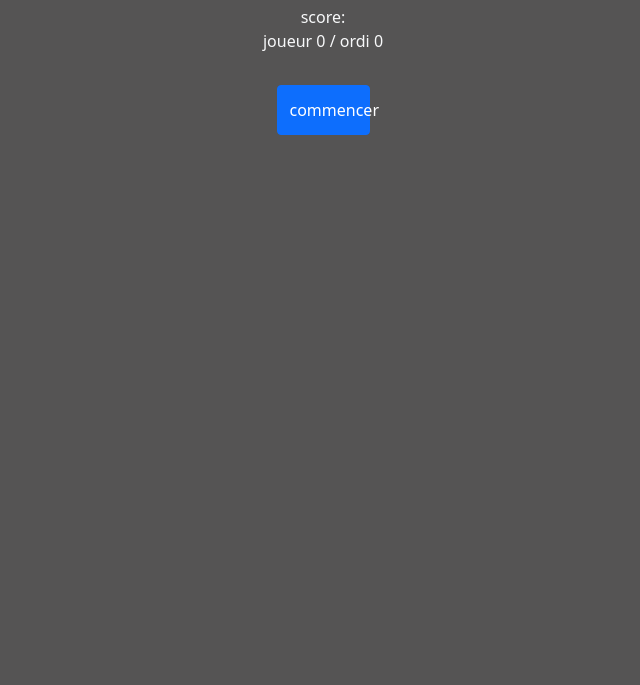
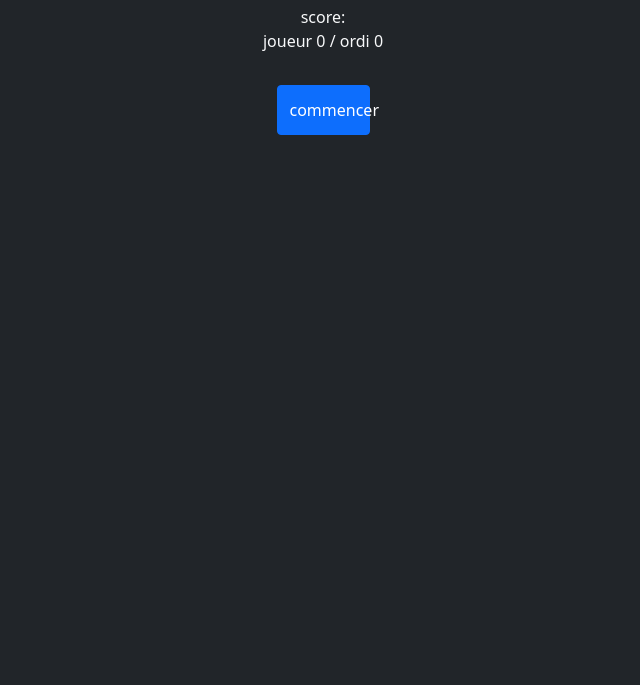
Before and after one commit to MAGICTNT/chifoumi, a website: page index.html in a window 1280 px wide. Shown: the part 115-800 px from the top of the page, without its empty margins (317-957 px from the left). Drawn offline with nearby package versions, Linux system fonts and the light colour scheme.

Commit message:
Update index.html

```diff
--- a/index.html
+++ b/index.html
@@ -5,12 +5,12 @@
     <meta charset="UTF-8">
     <meta http-equiv="X-UA-Compatible" content="IE=edge">
     <meta name="viewport" content="width=device-width, initial-scale=1.0">
-    <title>Document</title>
+    <title>Chifoumi</title>
 
     <link href="https://cdn.jsdelivr.net/npm/bootstrap@5.1.1/dist/css/bootstrap.min.css" rel="stylesheet" integrity="sha384-F3w7mX95PdgyTmZZMECAngseQB83DfGTowi0iMjiWaeVhAn4FJkqJByhZMI3AhiU" crossorigin="anonymous">
     <link rel="stylesheet" href="assets/css/style.css">
 </head>
-<body>
+<body class="bg-dark">
 
     <div class="container my-5">
 
```
